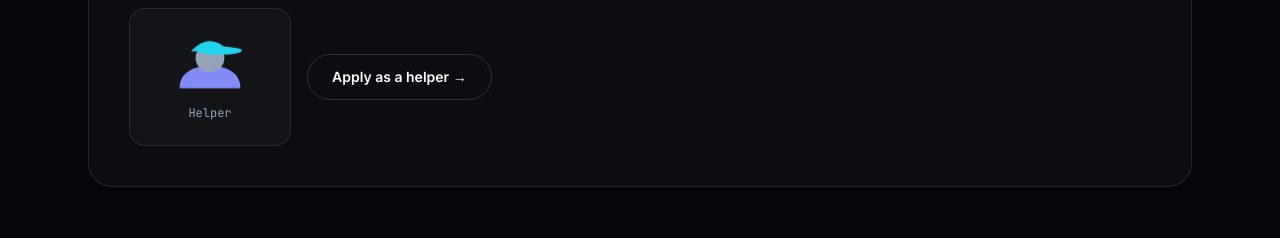
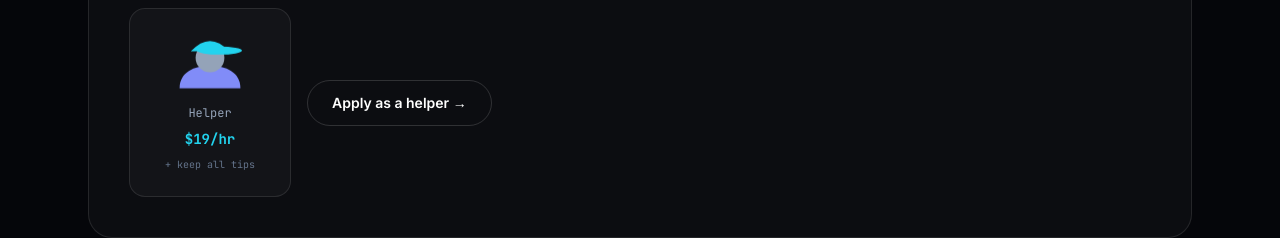
Before and after one commit to bobbinpersonal-ai/p0k3r, a Next.js app: page /drive in a window 1280 px wide. Shown: the part 3040-3278 px from the top of the page. Built offline with nearby package versions, Linux system fonts and the light colour scheme; no server answers.

Commit message:
Add $19/hr + tips rate to the Helper icon card
Matches the rate display already on the vehicle icons (FleetIcons).

Co-Authored-By: Claude Sonnet 5 <noreply@anthropic.com>
Claude-Session: https://claude.ai/code/session_01ELAveQDTiSgUvQYQUkRSWr

```diff
--- a/src/components/HelperIcon.tsx
+++ b/src/components/HelperIcon.tsx
@@ -34,6 +34,8 @@ export default function HelperIcon() {
         <HelperFigure />
       </div>
       <p className="font-mono text-xs text-slate-400">Helper</p>
+      <p className="font-mono text-sm font-bold text-brand-cyan">$19/hr</p>
+      <p className="font-mono text-[10px] text-slate-500">+ keep all tips</p>
     </div>
   );
 }
```
